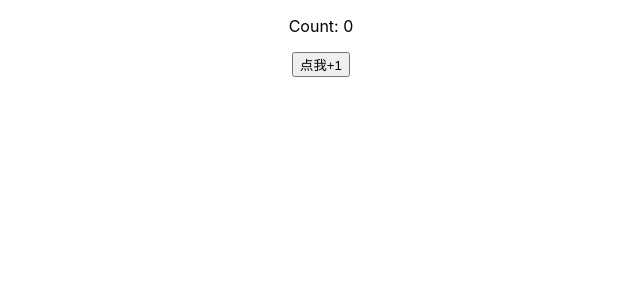
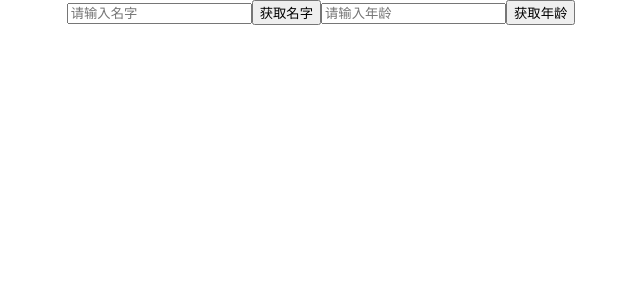
Before and after one commit to illuca/react-hook-test, a React (Create React App) app: page / in a window 1280 px wide. Shown: the top 300 px of the page, without its empty margins (319-959 px from the left). Built offline with nearby package versions, Linux system fonts and the light colour scheme.

Commit message:
useRef_hook

```diff
--- a/src/App.js
+++ b/src/App.js
@@ -1,44 +1,16 @@
 import logo from './logo.svg';
 import './App.css';
 import React, {Component} from "react";
+import {FunctionCount} from "./compnents/Count";
+import {函数弹出组件测试} from "./compnents/弹出组件测试";
 
-class Count extends Component {
-    state = {
-        count: 0
-    }
-    add = () => {
-        this.setState((state) => {
-            return {count: state.count + 1}
-        })
-    }
-
-    render() {
-        return <div>
-            <p>Count: {this.state.count}</p>
-            <button onClick={this.add}>点我+1</button>
-        </div>;
-    }
-}
-
-function FunctionCount() {
-    const [count, setCount] = React.useState(0)
-
-    function add() {
-        console.log(count)
-        setCount(count + 1)
-    }
-
-    return <div>
-        <p>Count: {count}</p>
-        <button onClick={add}>点我+1</button>
-    </div>
-}
 
 
 function App() {
     return (
         <div className="App">
-            <FunctionCount/>
+            {/*<FunctionCount/>*/}
+            <函数弹出组件测试/>
         </div>
     );
 }
--- /dev/null
+++ b/src/compnents/Count/index.jsx
@@ -0,0 +1,33 @@
+import React, {Component} from "react";
+
+export class Count extends Component {
+    state = {
+        count: 0
+    }
+    add = () => {
+        this.setState((state) => {
+            return {count: state.count + 1}
+        })
+    }
+
+    render() {
+        return <div>
+            <p>Count: {this.state.count}</p>
+            <button onClick={this.add}>点我+1</button>
+        </div>;
+    }
+}
+
+export function FunctionCount() {
+    const [count, setCount] = React.useState(0)
+
+    function add() {
+        console.log(count)
+        setCount(count + 1)
+    }
+
+    return <div>
+        <p>Count: {count}</p>
+        <button onClick={add}>点我+1</button>
+    </div>
+}
--- /dev/null
+++ b/src/compnents/弹出组件测试/index.jsx
@@ -0,0 +1,30 @@
+import React, {Component} from 'react';
+import {render} from "react-dom";
+
+export class 弹出组件测试 extends Component {
+    render() {
+        return (
+            <div>
+
+            </div>
+        );
+    }
+}
+
+export function 函数弹出组件测试() {
+    const nameRef = React.useRef()
+    const ageRef = React.useRef()
+    function getName() {
+        alert(nameRef.current.value)
+    }
+    function getAge() {
+        alert(ageRef.current.value)
+    }
+
+    return <div>
+        <input type={"text"} ref={nameRef} placeholder={"请输入名字"}/>
+        <button onClick={getName}>获取名字</button>
+        <input type={"text"} ref={ageRef} placeholder={"请输入年龄"}/>
+        <button onClick={getAge}>获取年龄</button>
+    </div>
+}
```
